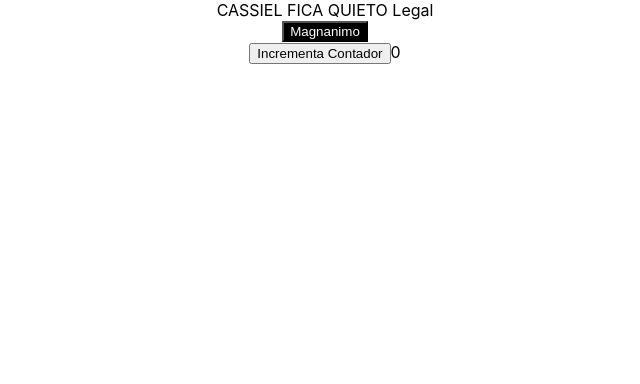
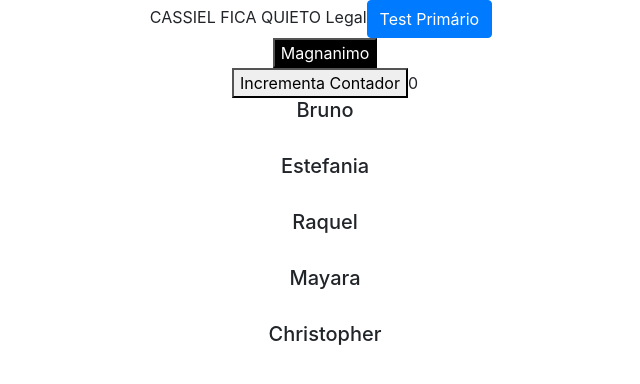
Before and after one commit to fillipesouza/fiec-final, a React (Create React App) app: page / in a window 1280 px wide. Shown: the top 384 px of the page, without its empty margins (315-955 px from the left). Built offline with nearby package versions, Linux system fonts and the light colour scheme.

Commit message:
Adicionando bootstrap e react-bootstrap

```diff
--- a/package.json
+++ b/package.json
@@ -8,7 +8,9 @@
     "@testing-library/jest-dom": "^4.2.4",
     "@testing-library/react": "^9.4.0",
     "@testing-library/user-event": "^7.2.1",
+    "bootstrap": "^4.4.1",
     "react": "^16.12.0",
+    "react-bootstrap": "^1.0.0-beta.16",
     "react-dom": "^16.12.0",
     "react-scripts": "3.3.1"
   },
--- a/src/App.jsx
+++ b/src/App.jsx
@@ -13,6 +13,7 @@ const App = () => {
          Magnanimo
       </Button>
       <Teste />
+      <Main />
     </div>
   );
 }
--- a/src/containers/Teste.jsx
+++ b/src/containers/Teste.jsx
@@ -14,9 +14,9 @@ class Teste extends Component {
     render() {
         return (
             <div>
-                <button onClick={this.incrementaEstado} >
+                <Button click={this.incrementaEstado} >
                     Incrementa Contador
-                </button>
+                </Button>
                 {this.state.contador}
 
                 {/* <Button cor="white" fundo="green" >
--- a/src/index.js
+++ b/src/index.js
@@ -3,6 +3,7 @@ import ReactDOM from 'react-dom';
 import './index.css';
 import App from './App.jsx';
 import * as serviceWorker from './serviceWorker';
+import 'bootstrap/dist/css/bootstrap.min.css';
 
 const startApp = () => {
     ReactDOM.render(<App />, document.getElementById('root'));
--- a/src/layout/Button.jsx
+++ b/src/layout/Button.jsx
@@ -2,7 +2,7 @@ import React from 'react'
 
 const Button = (props) => {
     return (
-        <button style={{ color: props.cor, backgroundColor: props.fundo }}>
+        <button onClick={props.click} style={{ color: props.cor, backgroundColor: props.fundo }}>
             {props.children}
         </button>
     )
--- a/src/layout/Header.jsx
+++ b/src/layout/Header.jsx
@@ -1,10 +1,13 @@
 import React from 'react'
+import { Button } from 'react-bootstrap';
 
 const Header = (props) => {
     const nome = props.nome.toUpperCase();
     return (
     <header>
         {nome} Legal
+        <Button variant="primary" className="mr-2">Test Primário</Button>
+        <br />
     </header>
     )
 }
```
Also changed, not shown: 1 other file (tests, documents, lock files or other folders).
